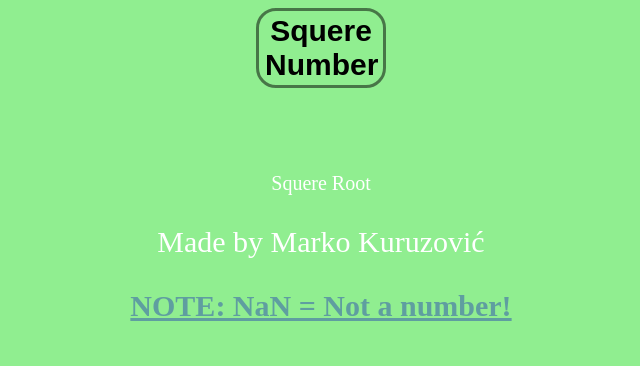
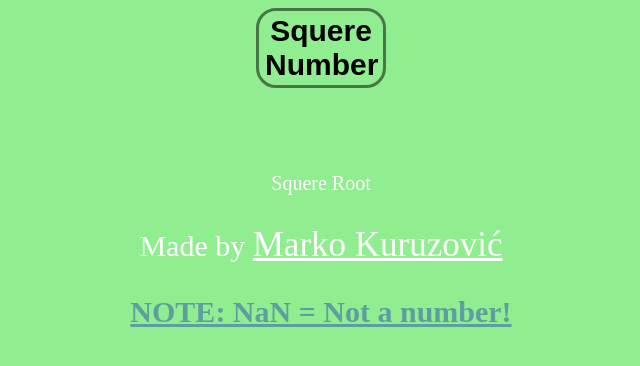
Before and after one commit to Monkeee-Cs/monkeee.github.io, a plain HTML site: page squere.html in a window 1280 px wide. Shown: the whole page, without its empty margins (319-959 px from the left). Drawn offline with Linux system fonts and the light colour scheme.

Commit message:
Update squere.html
Added a way to concact me

```diff
--- a/squere.html
+++ b/squere.html
@@ -41,6 +41,17 @@
                 font-size: 30px;
                 color: white;
             }
+            a {
+                color: white;
+                font-size: 35px;
+                font-weight: 500;
+                text-decoraction: none;
+                transition: 0.5s;
+            }
+            a:hover {
+                color: lightgreen;
+                text-decoraction: underline;
+            }
             #note {
                 color: cadetblue;
                 text-decoration: underline;
@@ -58,7 +69,7 @@
         </div>
         <footer>
             <a href="index.html" id="root">Squere Root</a> <br>
-             <p  id="credit">Made by Marko Kuruzović</p>
+             <p  id="credit">Made by <a href="mailto:marko.kuruzovic99@gmail.com">Marko Kuruzović</a></p>
              <p id="note">NOTE: NaN = Not a number!</p>
         </footer>
         <script src="main.js"></script>
```
